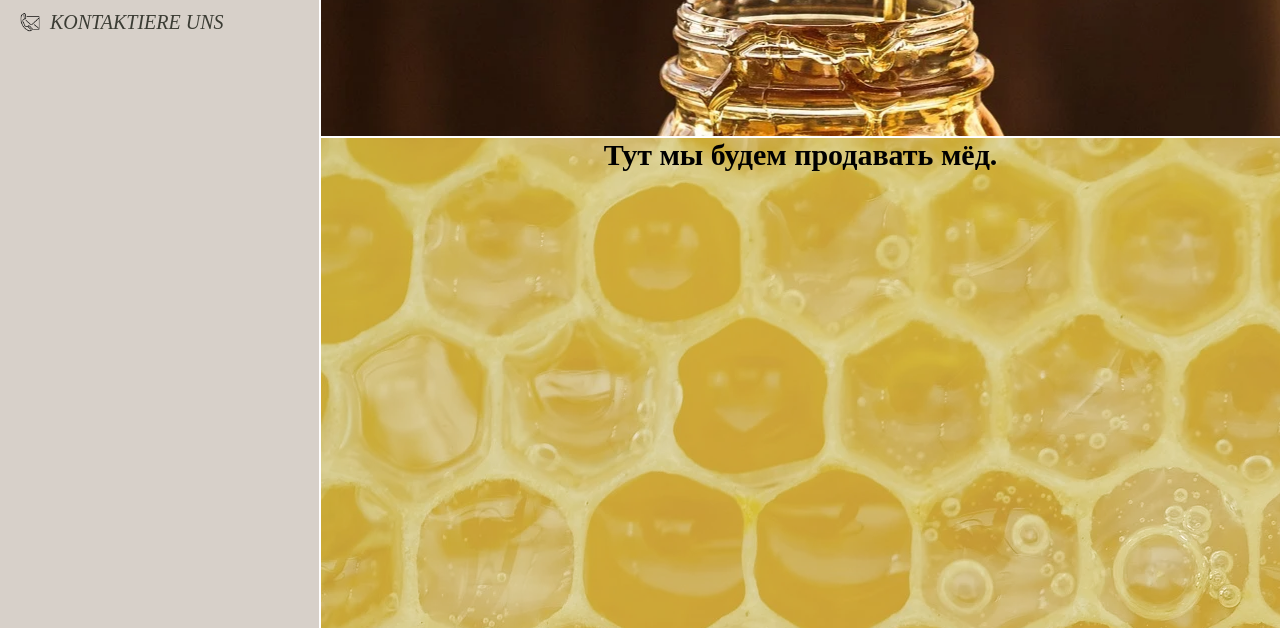
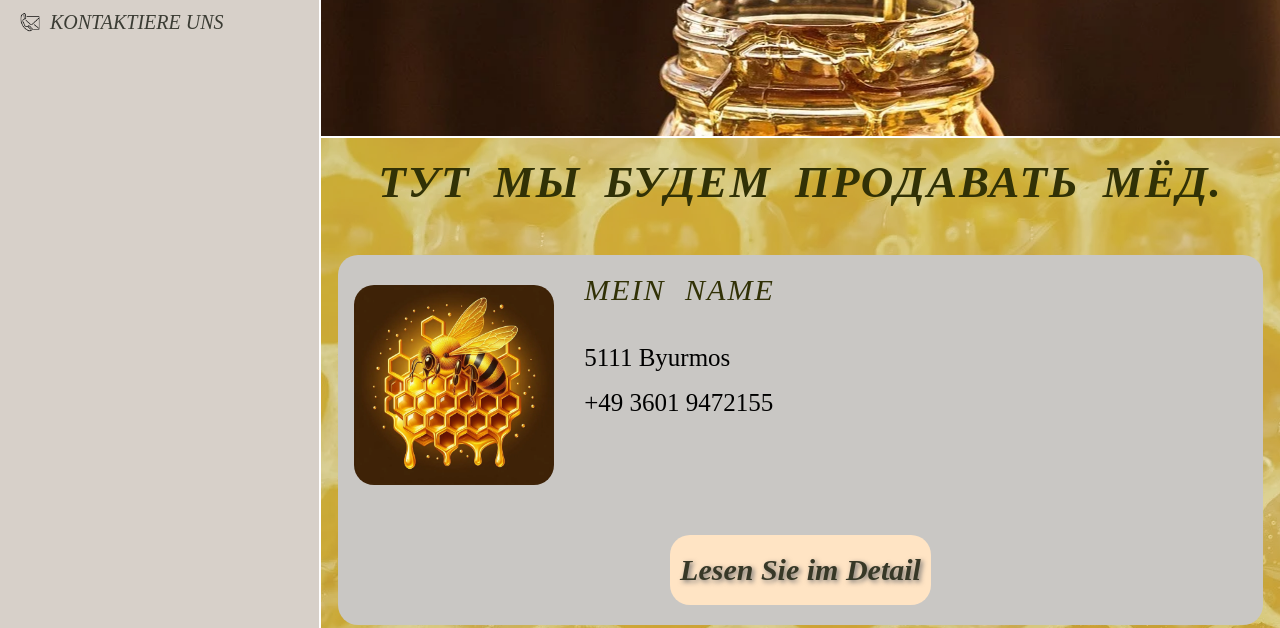
Before and after one commit to AndreyGalena/Bee_website, a website: page app/selling-honey.html in a window 1280 px wide. Shown: the part 280-908 px from the top of the page. Drawn offline with Linux system fonts and the light colour scheme.

Commit message:
08.06.24

```diff
--- a/app/scss/_absolut-icon.scss
+++ b/app/scss/_absolut-icon.scss
@@ -4,10 +4,33 @@
     right: 30px;
     z-index: 200;
     border-radius: 50%;
+    border: 1px solid rgb(113, 110, 110);
     box-shadow: 2px 2px 5px black;
     background-color: blanchedalmond;
     padding: 10px;
+
+    // Анимация исчезновения img.
+    animation: honey 4s 1s linear infinite;
+
     .img-sell-honey {
-        width: 64px;
+        width: 60px;
     }
 }
+
+@keyframes honey {
+    0% {
+        transform: scale(1, 1);
+    }
+    5% {
+        transform: scale(1.1, 1.1);
+    }
+    10% {
+        transform: scale(1, 1);
+    }
+    95% {
+        // transform: scale(1.1, 1.1);
+    }
+    100% {
+        // transform: scale(1, 1);
+    }
+}
--- a/app/scss/_events.scss
+++ b/app/scss/_events.scss
@@ -1,3 +1,3 @@
-// .color-event {
-//     color: rgb(6, 161, 16);
+// .contents__carts-block .cart .size-events {
+//     flex: 1 1 22%;
 // }
--- a/app/scss/_history.scss
+++ b/app/scss/_history.scss
@@ -18,7 +18,8 @@
         flex-wrap: wrap;
 
         .img-block {
-            flex: 1 0 400px;
+            flex: 1 1 400px;
+            // min-width: 200px;
             padding: 20px;
             img {
                 width: 100%;
@@ -37,6 +38,17 @@
         }
     }
     .gugleMap-block {
-        // background-color: rgba(218, 218, 97, 0.549);
+        display: flex;
+        justify-content: center;
+        margin: 10px 20px;
+        iframe {
+            flex: 1 1 500px;
+            // min-width: 200px;
+            min-height: 300px;
+            // max-width: 500px;
+            // max-height: 400px;
+            // width: 100%;
+            // height: 100%;
+        }
     }
 }
--- a/app/scss/_main-one.scss
+++ b/app/scss/_main-one.scss
@@ -84,7 +84,6 @@
                 animation-timing-function: linear;
 
                 img {
-                    /* Элемент меняет размер так, чтобы заполнить блок и сохранить пропорции: */
                     object-fit: cover;
                     width: 100%;
                     height: 100%;
--- /dev/null
+++ b/app/scss/_selling-honey.scss
@@ -0,0 +1,49 @@
+.contents__carts-block {
+    .cart {
+        .img-block-sell-honey {
+            flex: 1 1 20%;
+            padding: 30px 15px;
+
+            img {
+                max-width: 200px;
+                border-radius: 20px;
+            }
+        }
+
+        .specification-block {
+            flex: 1 1 70%;
+
+            .name {
+                font-size: 30px;
+                font-style: italic;
+                font-weight: 500;
+                text-transform: uppercase;
+                letter-spacing: 2px;
+                word-spacing: 10px;
+                text-align: start;
+                color: #313106;
+                padding: 20px 15px 30px 15px;
+            }
+            .our-adress {
+                font-size: 25px;
+                text-align: start;
+                font-weight: 500;
+                ul {
+                    li {
+                        padding: 10px 15px;
+                    }
+                }
+            }
+            // .specification {
+            //     width: 100%;
+            //     font-size: 24px;
+            //     font-weight: 500;
+            //     line-height: 25px;
+            //     text-align: start;
+            //     max-width: 600px;
+            //     padding: 0px 20px 30px 20px;
+            //     margin: auto;
+            // }
+        }
+    }
+}
--- a/app/scss/style.scss
+++ b/app/scss/style.scss
@@ -6,8 +6,12 @@
 '_history',
 '_events',
 '_absolut-icon',
+'_selling-honey',
 '_footer';
 
+// * {
+//     border: 1px solid red;
+// }
 
 // Изменяет скрол.
 html::-webkit-scrollbar {
@@ -136,6 +140,7 @@
                     font-size: 24px;
                     font-weight: 500;
                     line-height: 25px;
+                    text-align: start;
                     max-width: 600px;
                     padding: 0px 20px 30px 20px;
                     margin: auto;
@@ -146,6 +151,7 @@
 }
 
 .button-block-all {
+    width: 100%;
     margin: auto;
     padding: 20px;
 
--- a/app/selling-honey.html
+++ b/app/selling-honey.html
@@ -111,7 +111,38 @@
                 </div>
                 <!--  -->
                 <div class="contents">
-                   <h2>Тут мы будем продавать мёд.</h2>
+                    <div class="contents__title">
+                        <h2>Тут мы будем продавать мёд.</h2>
+                    </div>
+                    <!-- carts -->
+                    <div class="contents__carts-block">
+                        <!-- 1 -->
+                        <div class="cart">
+                            <div class="img-block-sell-honey">
+                                <img src="../../img/sell_honey/honey_1280.webp" alt="notebook">
+                            </div>
+                            <div class="specification-block">
+                                <div class="name">mein Name</div>
+                                <div class="our-adress">
+                                    <ul>
+                                        <li>5111 Byurmos</li>
+                                        <li>+49 3601 9472155</li>
+                                        <li></li>
+                                    </ul>
+                                </div>
+                                <!-- <div class="specification">
+                                    waren Beschreibung
+                                    Lorem ipsum dolor sit amet, consectetur adipisicing elit.
+                                    At optio natus ratione amet veritatis totam tempora illum
+                                    quia aperiam doloremque, architecto aut ipsam modi repellat,
+                                    corrupti distinctio voluptatem error. Eaque....
+                                </div> -->
+                            </div>
+                            <div class="button-block-all">
+                                <a class="button-a" href="#">Lesen Sie im Detail</a>
+                            </div>
+                        </div>
+                    </div>
                 </div>
             </div>
         </div>
```
Also changed, not shown: app/events.html (+1 -1 lines), app/history.html (+1 -1 lines), app/html/chunk/_events-content.html (+1 -1 lines), app/html/chunk/_history-content.html (+1 -1 lines), app/html/chunk/_selling-honey-content.html (+32 -1 lines), app/css/style.css, app/css/style.min.css, app/img/honey_1280.jpg (deleted), app/img/icon-honey_640.jpg (deleted), app/img/sell_honey/crystal_bee.webp (added), app/img/sell_honey/honey_1280.webp (added), app/img/sell_honey/icon-honey_640.webp (added).
